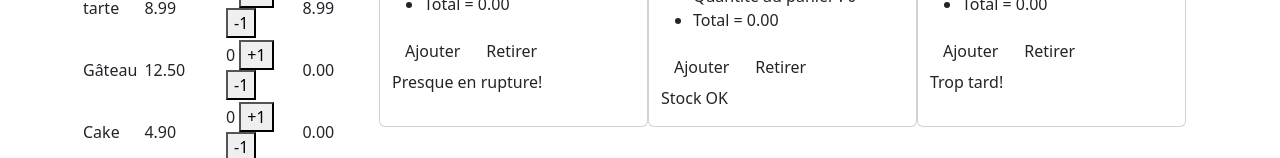
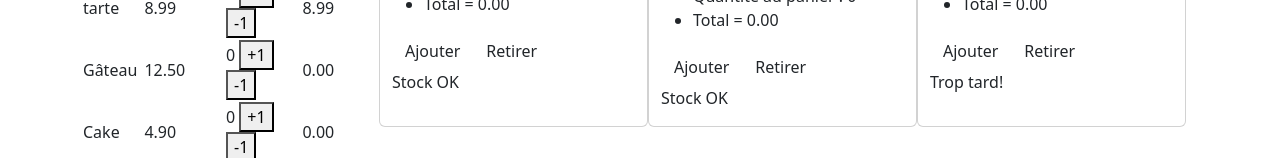
Before and after one commit to ChristelleKandel/demoBoutiqueVueJS, a Vue app: page / in a window 1280 px wide. Shown: the part 740-898 px from the top of the page. Built offline with nearby package versions, Linux system fonts and the light colour scheme.

Commit message:
ajout condition inventory max dans les boutons ajouter des cards

```diff
--- a/src/components/Cards.vue
+++ b/src/components/Cards.vue
@@ -7,11 +7,15 @@ const props = defineProps([
 
 // Fonction pour augmenter la quantité d'un produit
 const incrementQuantity = (produit) => {
-  produit.quantity += 1;
+  if(produit.quantity < produit.inventory){
+    produit.quantity += 1;
+  }
 };
 // Fonction pour diminuer la quantité d'un produit
 const decrementQuantity = (produit) => {
-  produit.quantity -= 1;
+  if(produit.quantity > 0){
+    produit.quantity -= 1;
+  }
 };
 
 </script>
@@ -47,8 +51,8 @@ const decrementQuantity = (produit) => {
             </div>
             </slot>
             <slot name ="stock">
-            <p v-if="produit.inventory > 10">Stock OK</p>
-            <p v-else-if="produit.inventory <= 10 && produit.inventory > 0">Presque en rupture!</p>
+            <p v-if="produit.inventory > 5">Stock OK</p>
+            <p v-else-if="produit.inventory <= 5 && produit.inventory > 0">Presque en rupture!</p>
             <p v-else>Trop tard!</p>
             </slot>
         </div>
```
